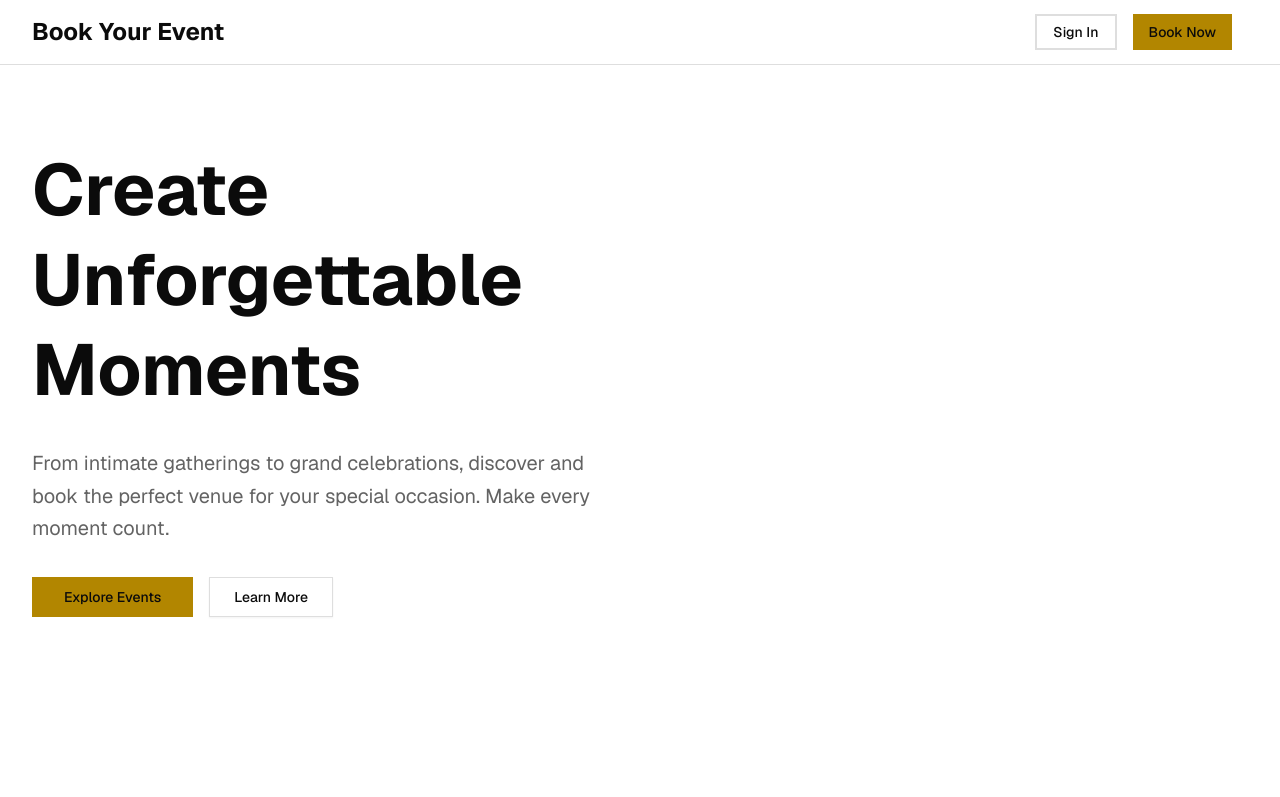
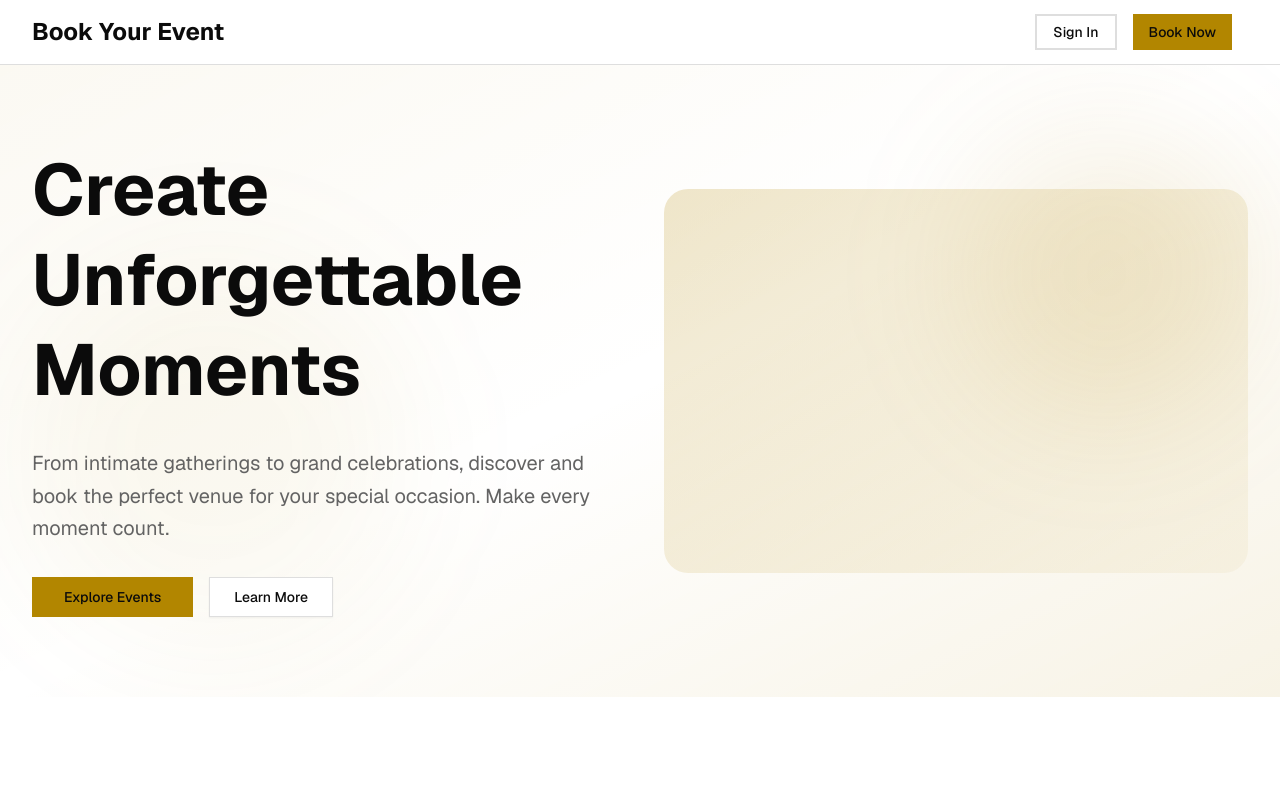
Before and after one commit to FoxwareDen/event-planner, a React (Vite) app: page / in a window 1280 px wide. Shown: the top 797 px of the page. Built offline with nearby package versions, Linux system fonts and the light colour scheme; no server answers.

Commit message:
added motion to hero section

```diff
--- a/src/components/hero.tsx
+++ b/src/components/hero.tsx
@@ -2,29 +2,147 @@ import { Button } from "@/components/ui/button"
 import { motion } from "motion/react"
 
 const MotionBtn = motion.create(Button);
+
 export function Hero() {
+  // Animation variants for staggered children
+  const containerVariants = {
+    hidden: { opacity: 0 },
+    visible: {
+      opacity: 1,
+      transition: {
+        staggerChildren: 0.2,
+        delayChildren: 0.1
+      }
+    }
+  };
+
+  const itemVariants = {
+    hidden: { opacity: 0},
+    visible: {
+      opacity: 1,
+      y: 0,
+      transition: {
+        duration: 0.6,
+      }
+    }
+  };
+
+  const buttonContainerVariants = {
+    hidden: { opacity: 0 },
+    visible: {
+      opacity: 1,
+      y: 0,
+      transition: {
+        duration: 0.6,
+        delay: 0.6,
+      }
+    }
+  };
 
   return (
     <section className="relative py-10 md:py-20 overflow-hidden">
-      <div className="container mx-auto px-4 sm:px-6 lg:px-8">
+      {/* Animated background gradient */}
+      <motion.div
+        className="absolute inset-0 bg-gradient-to-br from-primary/5 via-transparent to-primary/10"
+        initial={{ opacity: 0 }}
+        animate={{ opacity: 1 }}
+        transition={{ duration: 1 }}
+      />
+
+      {/* Floating orbs in background */}
+      <motion.div
+        className="absolute top-20 right-10 w-72 h-72 bg-primary/10 rounded-full blur-3xl"
+        animate={{
+          y: [0, -30, 0],
+          x: [0, 20, 0],
+        }}
+        transition={{
+          duration: 8,
+          repeat: Infinity,
+          ease: "easeInOut"
+        }}
+      />
+      <motion.div
+        className="absolute bottom-20 left-10 w-96 h-96 bg-primary/5 rounded-full blur-3xl"
+        animate={{
+          y: [0, 30, 0],
+          x: [0, -20, 0],
+        }}
+        transition={{
+          duration: 10,
+          repeat: Infinity,
+          ease: "easeInOut"
+        }}
+      />
+
+      <div className="container mx-auto px-4 sm:px-6 lg:px-8 relative z-10">
         <div className="grid lg:grid-cols-2 gap-12 items-center">
-          <div className="space-y-8">
-            <h1 className="text-5xl md:text-6xl lg:text-7xl font-bold text-foreground leading-tight text-balance">
+          <motion.div
+            className="space-y-8"
+            variants={containerVariants}
+            initial="hidden"
+            animate="visible"
+          >
+            <motion.h1
+              className="text-5xl md:text-6xl lg:text-7xl font-bold text-foreground leading-tight text-balance"
+              variants={itemVariants}
+            >
               Create Unforgettable Moments
-            </h1>
-            <p className="text-lg md:text-xl text-muted-foreground leading-relaxed text-pretty">
+            </motion.h1>
+
+            <motion.p
+              className="text-lg md:text-xl text-muted-foreground leading-relaxed text-pretty"
+              variants={itemVariants}
+            >
               From intimate gatherings to grand celebrations, discover and book the perfect venue for your special
               occasion. Make every moment count.
-            </p>
-            <div className="flex flex-col sm:flex-row gap-4">
-              <MotionBtn size="lg" className="bg-primary cursor-pointer text-primary-foreground hover:bg-primary/90 px-8" whileHover={{scale: 1.1}}>
+            </motion.p>
+
+            <motion.div
+              className="flex flex-col sm:flex-row gap-4"
+              variants={buttonContainerVariants}
+            >
+              <MotionBtn
+                size="lg"
+                className="bg-primary cursor-pointer text-primary-foreground hover:bg-primary/90 px-8"
+                whileHover={{ scale: 1.05, y: -2 }}
+                whileTap={{ scale: 0.98 }}
+                transition={{ type: "spring", stiffness: 400, damping: 17 }}
+              >
                 Explore Events
               </MotionBtn>
-              <MotionBtn size="lg" variant="outline" className="cursor-pointer" whileHover={{scale: 1.1}}>
+              <MotionBtn
+                size="lg"
+                variant="outline"
+                className="cursor-pointer"
+                whileHover={{ scale: 1.05, y: -2 }}
+                whileTap={{ scale: 0.98 }}
+                transition={{ type: "spring", stiffness: 400, damping: 17 }}
+              >
                 Learn More
               </MotionBtn>
-            </div>
-          </div>
+            </motion.div>
+          </motion.div>
+
+          {/* Optional: Animated decoration on the right side */}
+          <motion.div
+            className="hidden lg:block relative"
+            initial={{ opacity: 0, x: 50 }}
+            animate={{ opacity: 1, x: 0 }}
+            transition={{ duration: 0.8, delay: 0.4 }}
+          >
+            <motion.div
+              className="w-full h-96 bg-gradient-to-br from-primary/20 to-primary/5 rounded-3xl"
+              animate={{
+                rotate: [0, 2, 0, -2, 0],
+              }}
+              transition={{
+                duration: 6,
+                repeat: Infinity,
+                ease: "easeInOut"
+              }}
+            />
+          </motion.div>
         </div>
       </div>
     </section>
```
